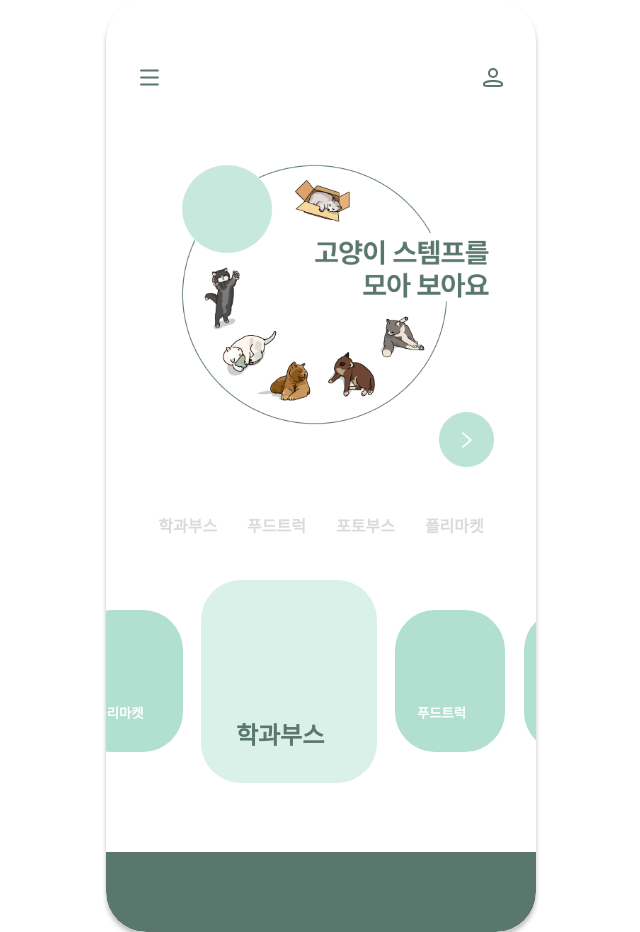
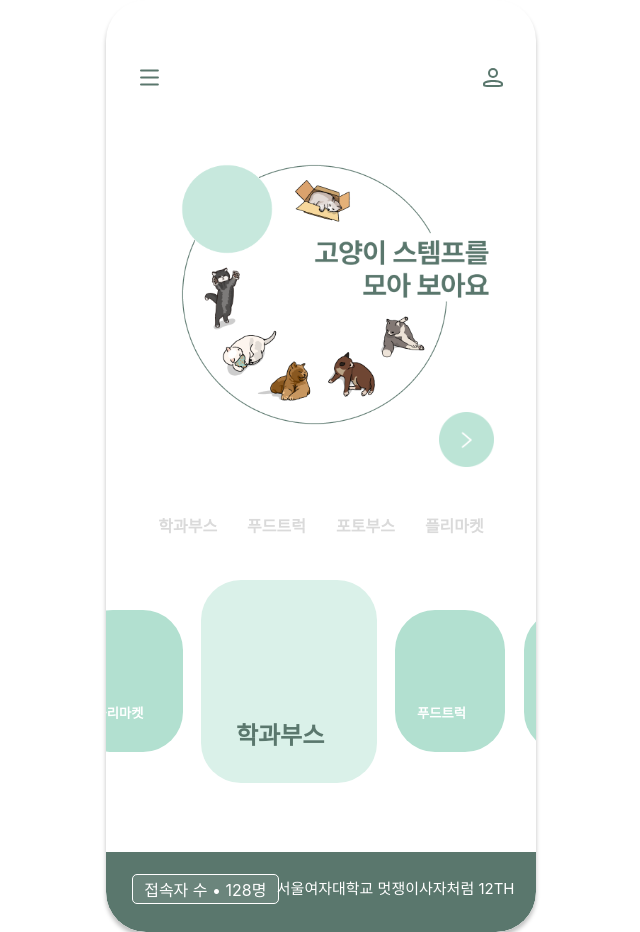
Before and after one commit to JOOMINSE0/SwuniForest_FE, a React (Create React App) app: page /mainBtn1 in a window 1280 px wide. Shown: the whole page, without its empty margins (319-959 px from the left). Built offline with nearby package versions, Linux system fonts and the light colour scheme.

Commit message:
design: 메인페이지&사이드바&하단

```diff
--- a/src/Components/MainBtn/mainBtn1.js
+++ b/src/Components/MainBtn/mainBtn1.js
@@ -1,8 +1,9 @@
 import { useNavigate } from "react-router-dom";
 import React, { useState } from 'react';
-import { ReactComponent as Sidebar } from '../../assets/Sidebar.svg';
+import { ReactComponent as SidebarIcon } from '../../assets/Sidebar.svg';
 import { ReactComponent as Myinfo } from '../../assets/Myinfo.svg';
 import "./mainBtn1.css";
+import Sidebar from '../Sidebar/sidebar.js';
 
 function MainBtn1() {
   const [activeBox, setActiveBox] = useState('');
@@ -28,12 +29,13 @@ function MainBtn1() {
         <img style={{ width: "55px", height: "55px" }}
           src='../../../img/StampBtn.png'></img></button>
 
-      <button className="sidebar-button"><Sidebar /></button>
+      <button className="sidebar-button" onClick={toggleSidebar}><SidebarIcon /></button>
+            {isSidebarVisible && <Sidebar style={{ zIndex: "10" }} onToggle={toggleSidebar} />} {/* 조건부 렌더링 */}
       <button onClick={() => navigate('/login1')}
         className="myinfo-button"><Myinfo /></button>
 
-      <img className='background' src="../../../img/Background.png" alt="배경"
-        style={{ width: "349px", height: "355px" }} />
+        <img className='background' src="../../../img/Background.png" alt="배경"
+                style={{ width: "349px", height: "355px", position: "absolute" }} />
 
       <div className='btn-list'>
         <b onClick={() => navigate('/mainBtn1')}>학과부스</b>
--- a/src/Components/MainBtn/mainBtn2.js
+++ b/src/Components/MainBtn/mainBtn2.js
@@ -1,15 +1,21 @@
 import { useNavigate } from "react-router-dom";
 import React, { useState } from 'react';
-import { ReactComponent as Sidebar } from '../../assets/Sidebar.svg';
+import { ReactComponent as SidebarIcon } from '../../assets/Sidebar.svg';
 import { ReactComponent as Myinfo } from '../../assets/Myinfo.svg';
 import "./mainBtn2.css";
+import Sidebar from '../Sidebar/sidebar.js';
 
 function MainBtn2() {
   const [activeBox, setActiveBox] = useState('');
+  const [isSidebarVisible, setIsSidebarVisible] = useState(false);
   let navigate = useNavigate();
 
   const handleBoxClick = (boxName) => {
     setActiveBox(boxName);
+  };
+
+  const toggleSidebar = () => {
+    setIsSidebarVisible(!isSidebarVisible);
   };
 
   const handleNavigate = (category) => {
@@ -22,12 +28,13 @@ function MainBtn2() {
         <img style={{ width: "55px", height: "55px" }}
           src='../../../img/StampBtn.png'></img></button>
 
-      <button className="sidebar-button"><Sidebar /></button>
+      <button className="sidebar-button" onClick={toggleSidebar}><SidebarIcon /></button>
+            {isSidebarVisible && <Sidebar style={{ zIndex: "10" }} onToggle={toggleSidebar} />} {/* 조건부 렌더링 */}
       <button onClick={() => navigate('/login1')}
         className="myinfo-button"><Myinfo /></button>
 
       <img className='background' src="../../../img/Background.png" alt="배경"
-        style={{ width: "349px", height: "355px" }} />
+                style={{ width: "349px", height: "355px", position: "absolute" }} />
 
       <div className='btn-list'>
         <b onClick={() => navigate('/mainBtn1')}>학과부스</b>
--- a/src/Components/MainBtn/mainBtn3.js
+++ b/src/Components/MainBtn/mainBtn3.js
@@ -1,16 +1,23 @@
 import { useNavigate } from "react-router-dom";
 import React, { useState } from 'react';
-import { ReactComponent as Sidebar } from '../../assets/Sidebar.svg';
+import { ReactComponent as SidebarIcon } from '../../assets/Sidebar.svg';
 import { ReactComponent as Myinfo } from '../../assets/Myinfo.svg';
 import "./mainBtn3.css";
+import Sidebar from '../Sidebar/sidebar.js';
 
 function MainBtn3() {
   const [activeBox, setActiveBox] = useState('');
+  const [isSidebarVisible, setIsSidebarVisible] = useState(false);
   let navigate = useNavigate();
 
   const handleBoxClick = (boxName) => {
     setActiveBox(boxName);
   };
+
+  const toggleSidebar = () => {
+    setIsSidebarVisible(!isSidebarVisible);
+  };
+
   const handleNavigate = (category) => {
     setActiveBox(category);
     navigate('/booth', { state: { selectedCategory: category } });
@@ -21,12 +28,13 @@ function MainBtn3() {
         <img style={{ width: "55px", height: "55px" }}
           src='../../../img/StampBtn.png'></img></button>
 
-      <button className="sidebar-button"><Sidebar /></button>
+    <button className="sidebar-button" onClick={toggleSidebar}><SidebarIcon /></button>
+            {isSidebarVisible && <Sidebar style={{ zIndex: "10" }} onToggle={toggleSidebar} />} {/* 조건부 렌더링 */}
       <button onClick={() => navigate('/login1')}
         className="myinfo-button"><Myinfo /></button>
 
       <img className='background' src="../../../img/Background.png" alt="배경"
-        style={{ width: "349px", height: "355px" }} />
+                style={{ width: "349px", height: "355px", position: "absolute" }} />
 
       <div className='btn-list'>
         <b onClick={() => navigate('/mainBtn1')}>학과부스</b>
--- a/src/Components/MainBtn/mainBtn4.js
+++ b/src/Components/MainBtn/mainBtn4.js
@@ -1,15 +1,21 @@
 import { useNavigate } from "react-router-dom";
 import React, { useState } from 'react';
-import { ReactComponent as Sidebar } from '../../assets/Sidebar.svg';
+import { ReactComponent as SidebarIcon } from '../../assets/Sidebar.svg';
 import { ReactComponent as Myinfo } from '../../assets/Myinfo.svg';
 import "./mainBtn4.css";
+import Sidebar from '../Sidebar/sidebar.js';
 
 function MainBtn4() {
   const [activeBox, setActiveBox] = useState('');
+  const [isSidebarVisible, setIsSidebarVisible] = useState(false);
   let navigate = useNavigate();
 
   const handleBoxClick = (boxName) => {
     setActiveBox(boxName);
+  };
+
+  const toggleSidebar = () => {
+    setIsSidebarVisible(!isSidebarVisible);
   };
 
   const handleNavigate = (category) => {
@@ -22,12 +28,13 @@ function MainBtn4() {
         <img style={{ width: "55px", height: "55px" }}
           src='../../../img/StampBtn.png'></img></button>
 
-      <button className="sidebar-button"><Sidebar /></button>
+    <button className="sidebar-button" onClick={toggleSidebar}><SidebarIcon /></button>
+            {isSidebarVisible && <Sidebar style={{ zIndex: "10" }} onToggle={toggleSidebar} />} {/* 조건부 렌더링 */}
       <button onClick={() => navigate('/login1')}
         className="myinfo-button"><Myinfo /></button>
 
       <img className='background' src="../../../img/Background.png" alt="배경"
-        style={{ width: "349px", height: "355px" }} />
+                style={{ width: "349px", height: "355px", position: "absolute" }} />
 
       <div className='btn-list'>
         <b onClick={() => navigate('/mainBtn1')}>학과부스</b>
--- a/src/Components/Sidebar/sidebar.css
+++ b/src/Components/Sidebar/sidebar.css
@@ -25,7 +25,7 @@
 .xBtn {
     background-color: transparent;
     border-style: none;
-    margin-left: -73%;
+    margin-left: -74%;
     margin-top: 10px;
     cursor: pointer;
     z-index: 10;
--- a/src/pages/Main/main.css
+++ b/src/pages/Main/main.css
@@ -146,15 +146,16 @@
   width: 147px;
   height: 30px;
   border-radius: 5px;
-  border: 0.4px solid #FFF;
+  box-sizing: border-box;
+  border: 0.4px solid #ffffff;
   display: flex;
   align-items: center;
   justify-content: center;
-  background-color: rgba(255, 255, 255, 0.1);
-  color: #FFF;
-  position: fixed;
-  bottom: 23px;
-  left: 15px;
+  background-color: #ffffff1a;
+  color: #ffffff;
+  position: absolute;
+  bottom: 3%;
+  left: 6%;
   z-index: 5;
 }
 
@@ -163,9 +164,9 @@
   font-size: 15px;
   display: flex;
   align-items: center;
-  position: fixed;
-  bottom: 10px;
-  right: 10px;
+  position: absolute;
+  bottom: 2%;
+  right: 5%;
   z-index: 5;
 
 }
```
